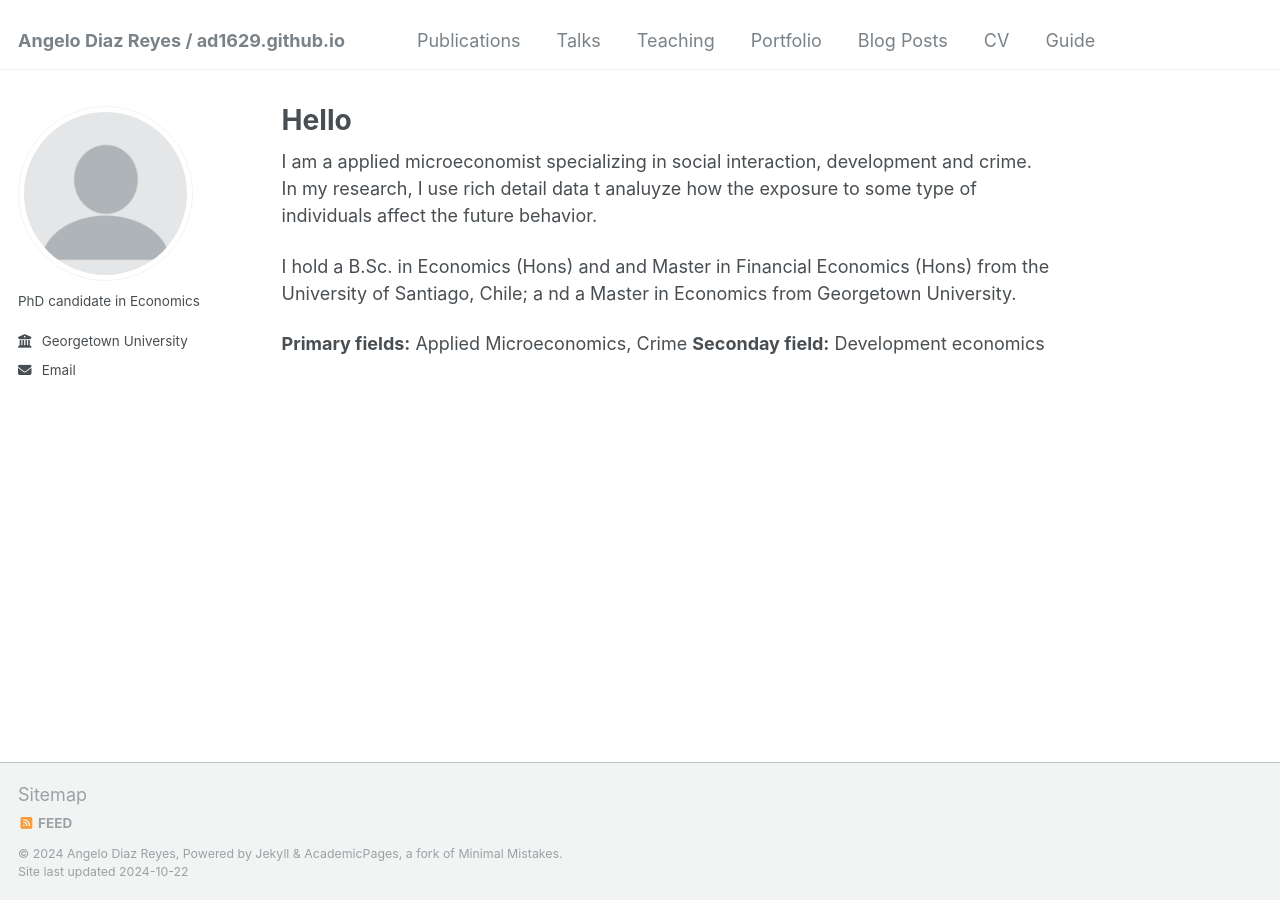
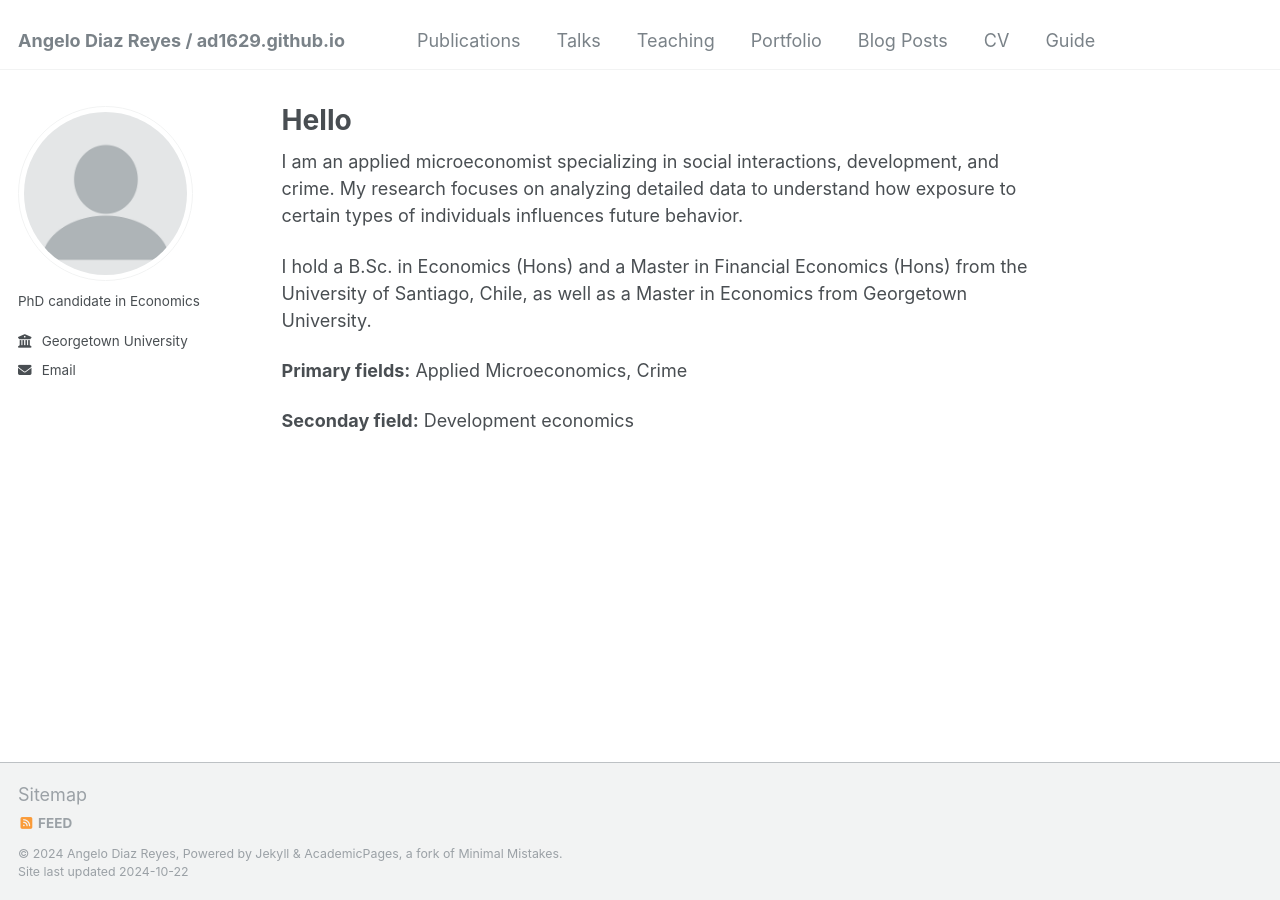
Before and after one commit to angelodiazreyes/angelodiazreyes.github.io, a Jekyll site: the page built from _pages/about.md, in a window 1280 px wide. Built offline with Jekyll 4.4.1, drawn with Linux system fonts in a browser that asks for light colours.

Commit message:
about.md
changes

```diff
--- a/_pages/about.md
+++ b/_pages/about.md
@@ -7,9 +7,10 @@ redirect_from:
   - /about.html
 ---
 
-I am a applied microeconomist specializing in social interaction, development and crime. In my research, I use rich detail data t analuyze how the exposure to some type of individuals affect the future behavior.
+I am an applied microeconomist specializing in social interactions, development, and crime. My research focuses on analyzing detailed data to understand how exposure to certain types of individuals influences future behavior.
 
-I hold a B.Sc. in Economics (Hons) and and Master in Financial Economics (Hons) from the University of Santiago, Chile; a nd a Master in Economics from Georgetown University.
+I hold a B.Sc. in Economics (Hons) and a Master in Financial Economics (Hons) from the University of Santiago, Chile, as well as a Master in Economics from Georgetown University.
 
 **Primary fields:** Applied Microeconomics, Crime
+
 **Seconday field:** Development economics
```
